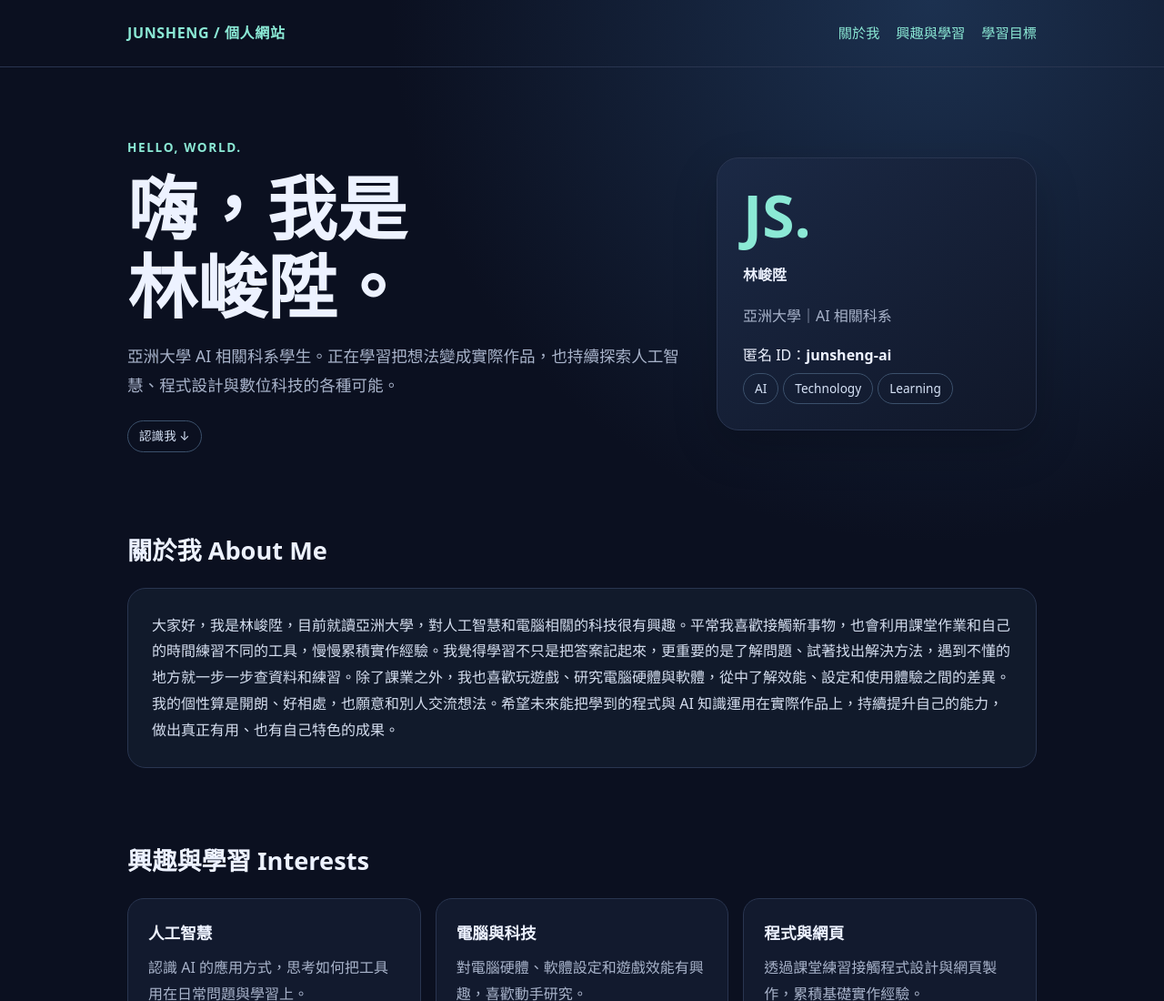
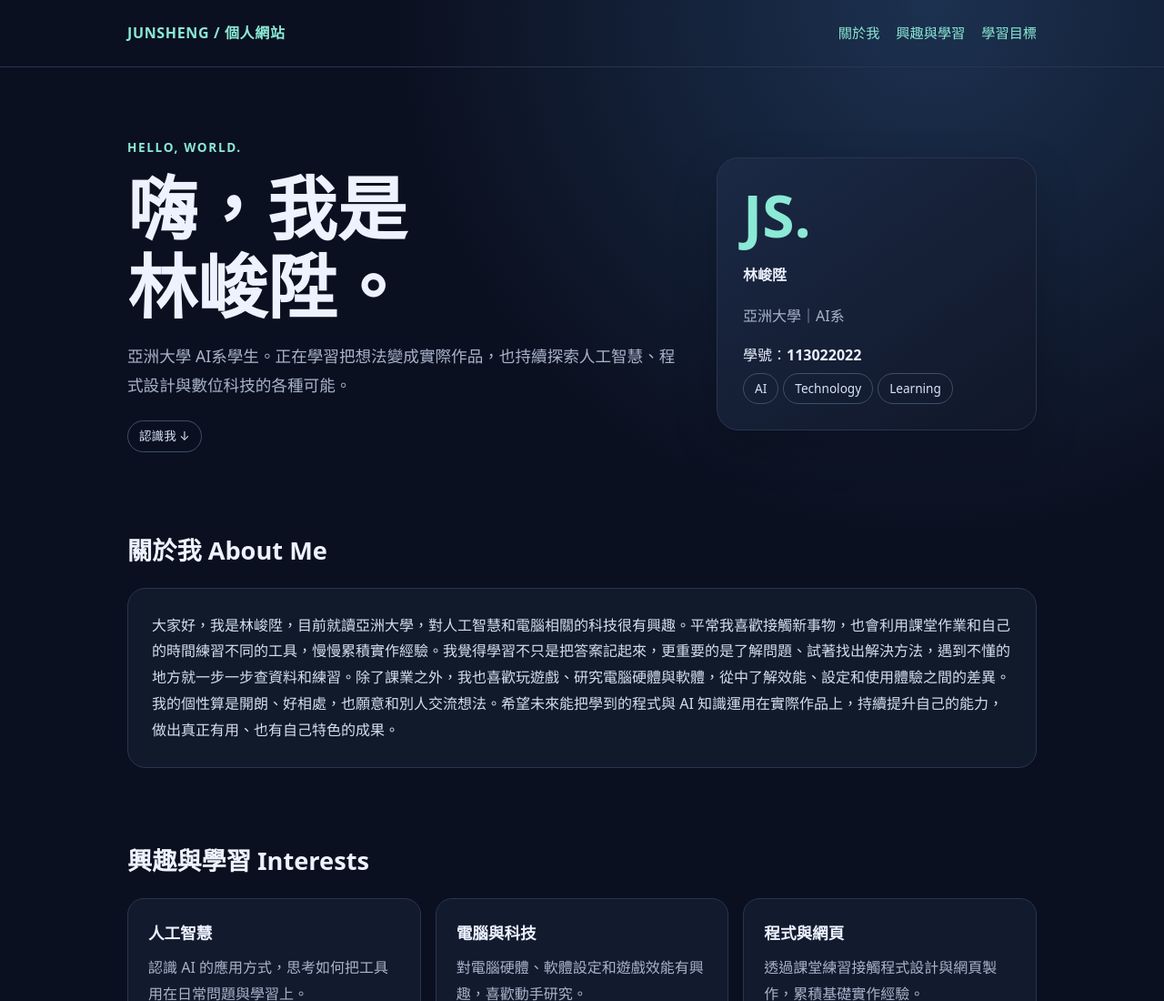
Before and after one commit to lee755218-del/lee755218-del.github.io, a plain HTML site: page index.html in a window 1280 px wide. Shown: the top 1100 px of the page at 91% size. Drawn offline with Linux system fonts and the light colour scheme.

Commit message:
Update index.html

```diff
--- a/index.html
+++ b/index.html
@@ -43,14 +43,14 @@
     <div>
       <div class="eyebrow">HELLO, WORLD.</div>
       <h1>嗨，我是<br>林峻陞。</h1>
-      <p class="lead">亞洲大學 AI 相關科系學生。正在學習把想法變成實際作品，也持續探索人工智慧、程式設計與數位科技的各種可能。</p>
+      <p class="lead">亞洲大學 AI系學生。正在學習把想法變成實際作品，也持續探索人工智慧、程式設計與數位科技的各種可能。</p>
       <a class="tag" href="#about">認識我 ↓</a>
     </div>
     <aside class="idcard" aria-label="個人資料">
       <div class="monogram">JS.</div>
       <p><strong>林峻陞</strong></p>
-      <p style="color:var(--muted);margin:0">亞洲大學｜AI 相關科系</p>
-      <p style="margin:14px 0 0">匿名 ID：<strong>junsheng-ai</strong></p>
+      <p style="color:var(--muted);margin:0">亞洲大學｜AI系</p>
+      <p style="margin:14px 0 0">學號：<strong>113022022</strong></p>
       <span class="tag">AI</span><span class="tag">Technology</span><span class="tag">Learning</span>
     </aside>
   </div>
```
